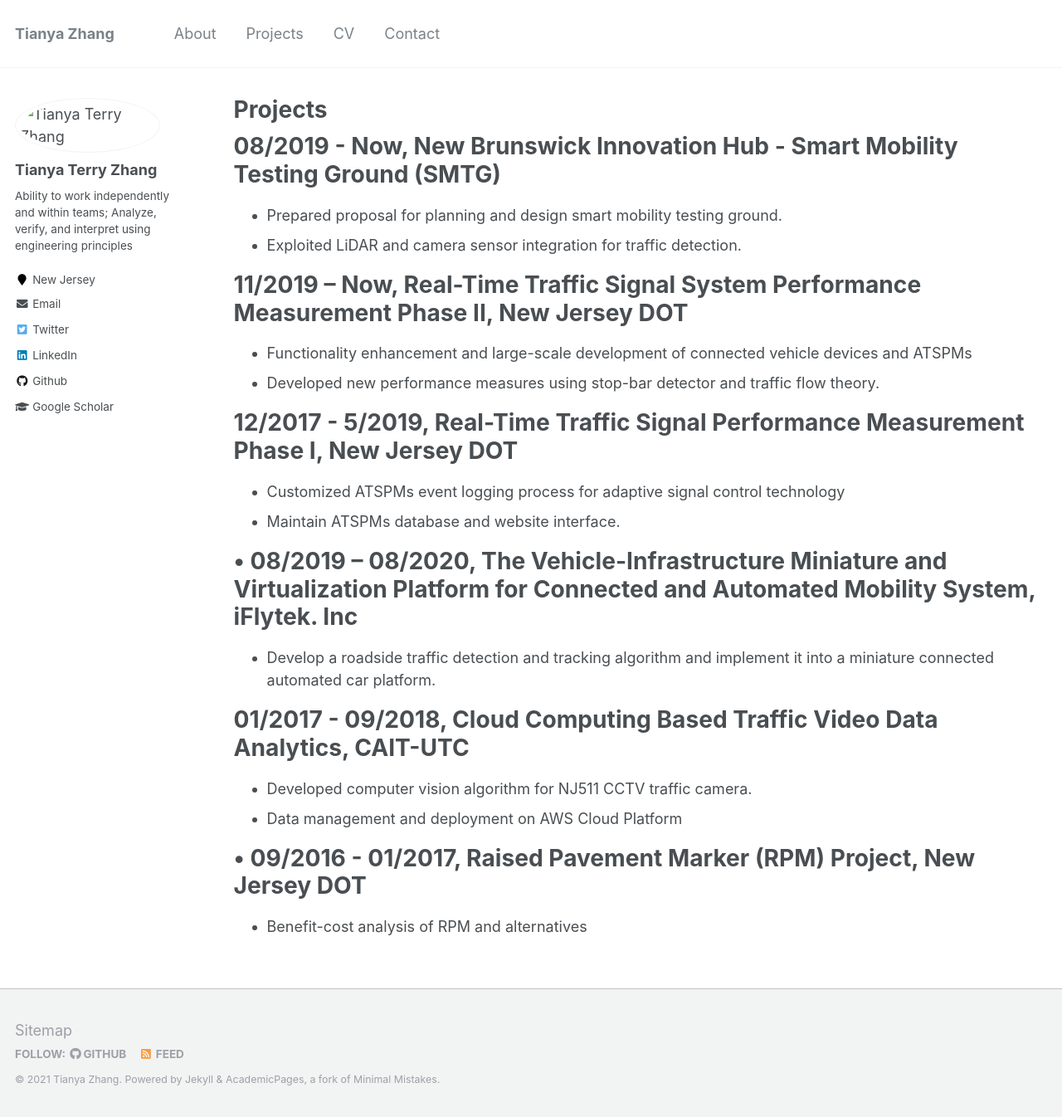
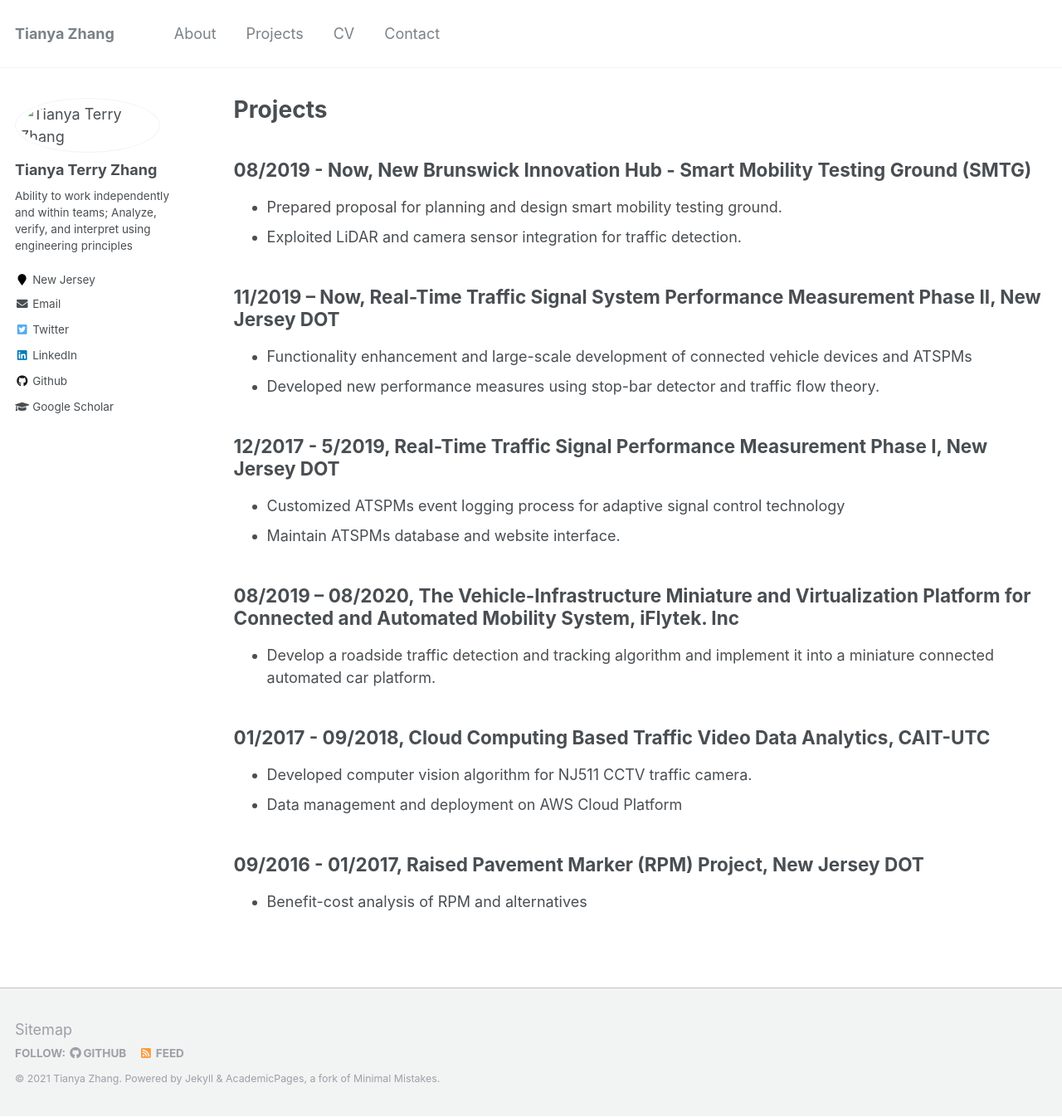
Before and after one commit to TeRyZh/Website, a Jekyll site: the page built from _pages/projects.md, in a window 1280 px wide and 1346 px high. Shown: the whole window at 83% size. Built offline with Jekyll 4.4.1, drawn with Linux system fonts in a browser that asks for light colours.

Commit message:
Update projects.md

```diff
--- a/_pages/projects.md
+++ b/_pages/projects.md
@@ -10,29 +10,29 @@ redirect_from:
 {% include base_path %}
 
 08/2019 - Now, New Brunswick Innovation Hub - Smart Mobility Testing Ground (SMTG)
-======
+------
 * Prepared proposal for planning and design smart mobility testing ground.
 * Exploited LiDAR and camera sensor integration for traffic detection.
 
 11/2019 – Now, Real-Time Traffic Signal System Performance Measurement Phase II, New Jersey DOT
-======
+------
 * Functionality enhancement and large-scale development of connected vehicle devices and ATSPMs
 * Developed new performance measures using stop-bar detector and traffic flow theory.
 
 12/2017 - 5/2019, Real-Time Traffic Signal Performance Measurement Phase Ⅰ, New Jersey DOT
-======
+------
 * Customized ATSPMs event logging process for adaptive signal control technology
 * Maintain ATSPMs database and website interface.
 
-• 08/2019 – 08/2020, The Vehicle-Infrastructure Miniature and Virtualization Platform for Connected and Automated Mobility System, iFlytek. Inc
-======
+08/2019 – 08/2020, The Vehicle-Infrastructure Miniature and Virtualization Platform for Connected and Automated Mobility System, iFlytek. Inc
+------
 * Develop a roadside traffic detection and tracking algorithm and implement it into a miniature connected automated car platform.
 
 01/2017 - 09/2018, Cloud Computing Based Traffic Video Data Analytics, CAIT-UTC
-======
+------
 * Developed computer vision algorithm for NJ511 CCTV traffic camera.
 * Data management and deployment on AWS Cloud Platform
 
-• 09/2016 - 01/2017, Raised Pavement Marker (RPM) Project, New Jersey DOT
-======
+09/2016 - 01/2017, Raised Pavement Marker (RPM) Project, New Jersey DOT
+------
 * Benefit-cost analysis of RPM and alternatives
```
